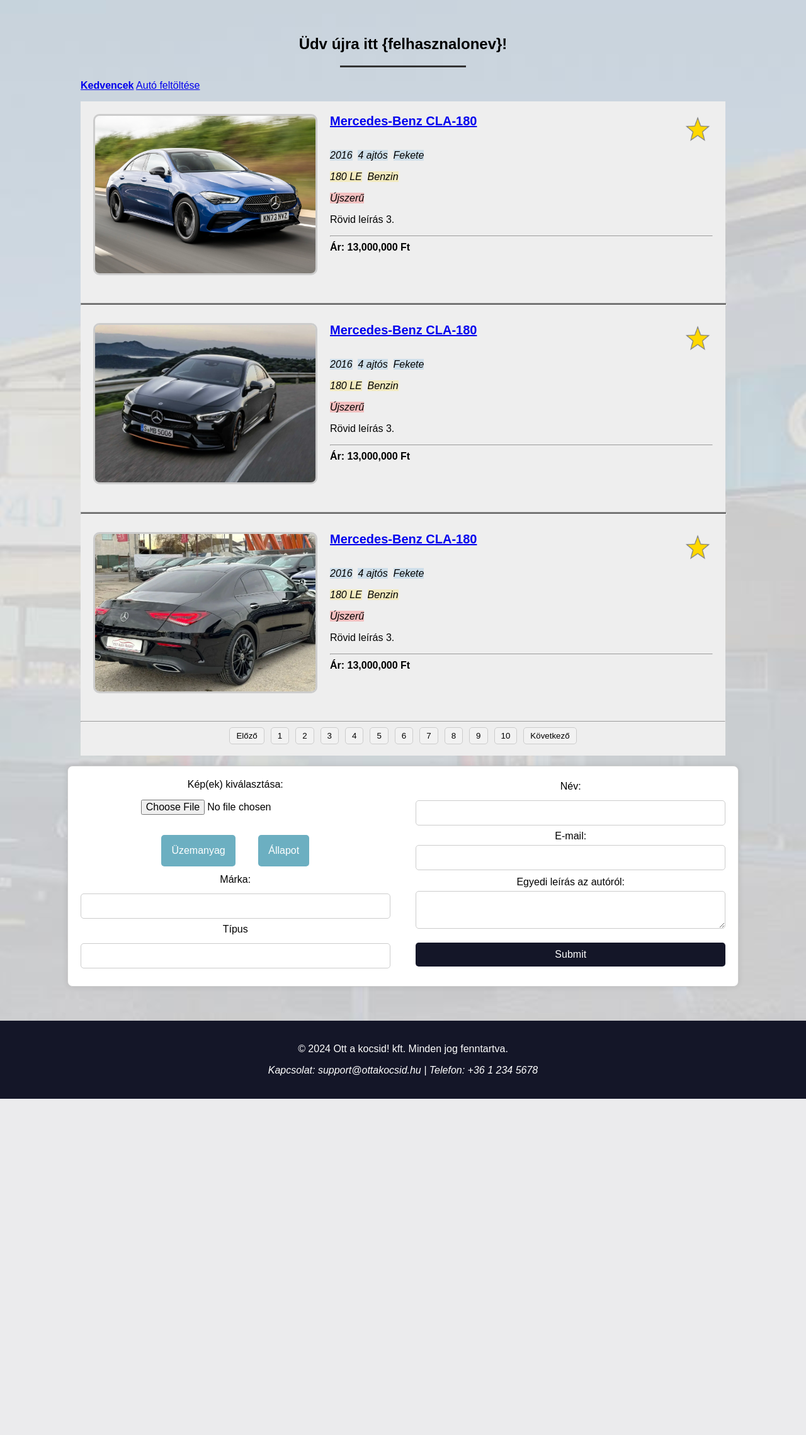
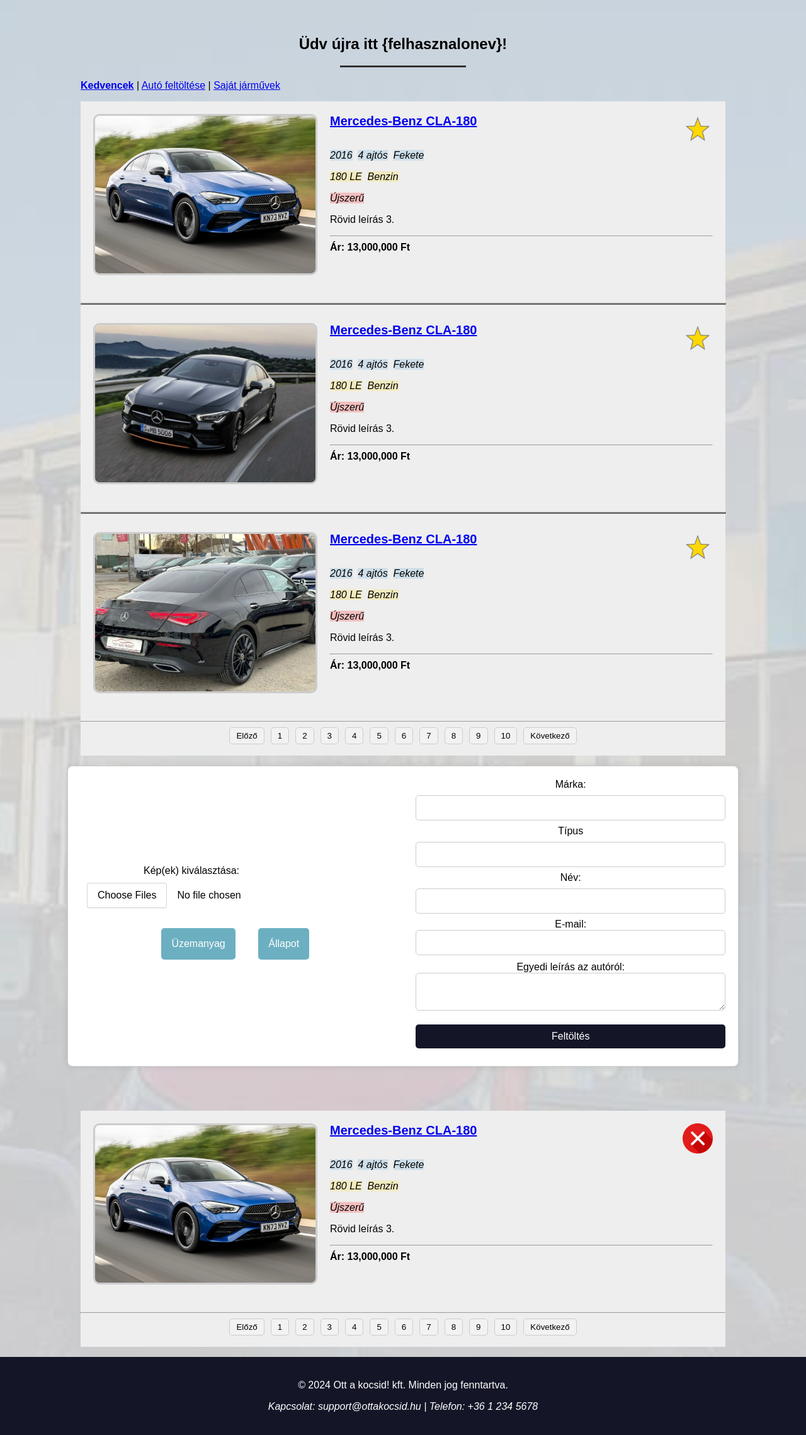
Before and after one commit to hokiattila/Webterv_Beadando, a PHP site: page /admin.html in a window 1280 px wide. Shown: the part 64-2343 px from the top of the page at 63% size. Before the commit the page ends 1809 px from the top, so only its background shows below. Run offline with PHP 8.4, Linux system fonts and the light colour scheme.

Commit message:
admin.html nagyjabol vegleges dizajn

```diff
--- a/admin.html
+++ b/admin.html
@@ -47,10 +47,11 @@
 <div><h2 class="center">Üdv újra itt {felhasznalonev}!</h2>
     <hr class="custom-hr">
     <nav class="submenu">
-        <a href="#kedvencek" class="activenav">Kedvencek</a>
-        <a href="#feltoltes">Autó feltöltése</a>
+        <a href="#kedvencek" class="activenav">Kedvencek</a> |
+        <a href="#feltoltes">Autó feltöltése</a> |
+        <a href="#sajat">Saját járművek</a>
     </nav>
-    <div class="bezarhato">
+
         <!-- favorites div megjelenítése ha a kedvencek menüpont az aktív -->
     <div class="favorites">
     <ul class="list">
@@ -124,7 +125,7 @@
     </ul>
     </div>
 </div>
-</div>
+
 
 <!-- Időpontfoglalás: offoljuk -->
 
@@ -133,8 +134,8 @@
 <form class="form-container" action="feldolgozo_oldal.php" method="post" enctype="multipart/form-data">
     <div class="form-left">
         <div class="centeredupload">
-        <label class="form-label" for="image">Kép(ek) kiválasztása:</label>
-        <input class="file-input" type="file" id="image" name="image" accept="image/*"></div>
+        <label class="form-label" for="image" >Kép(ek) kiválasztása:</label>
+        <input class="file-input" type="file" id="image" name="image" accept="image/*" multiple></div>
         <div class="dropdown">
             <button onclick="ClickedOnButton1('dropdownUzemanyag')" class="dropbtn" type="button">Üzemanyag</button>
             <div id="dropdownUzemanyag" class="dropdown-content">
@@ -156,13 +157,16 @@
                 <a href="#totalkar">Totálkár</a>
             </div>
         </div>
+
+
+    </div>
+    <div class="form-right">
         <label class="form-label" for="marka">Márka:</label>
         <input class="form-input" type="text" id="marka" name="name">
+
         <label class="form-label" for="tipus">Típus</label>
         <input class="form-input" type="text" id="tipus" name="name">
 
-    </div>
-    <div class="form-right">
         <label class="form-label" for="name">Név:</label>
         <input class="form-input" type="text" id="name" name="name">
 
@@ -171,14 +175,55 @@
 
         <label class="form-label" for="message">Egyedi leírás az autóról:</label>
         <textarea class="form-input" id="message" name="message"></textarea>
-        <input class="submit-button" type="submit" value="Submit">
+        <input class="submit-button" type="submit" value="Feltöltés">
     </div>
 
 
 </form>
+
 <br><br><br>
 
+<!-- sajat feltoltesek. Szerkeszteni nem lehet csak levenni es ujra feltenni. -->
+<div class="favorites">
+    <ul class="list">
+        <!-- listaelemeket php-val megjeleníteni dinamikusan a dobott találatok alapján -->
 
+        <li class="list-item">
+
+            <a href="car.html"><img class="list-itemkep" src="img/cars/cla/cla1.jpg" alt="Kép 3"></a>
+            <div class="list-item-content">
+                <div class="cimpluszkedvenc"><a href="car.html" ><h3>Mercedes-Benz CLA-180</h3> <!-- brand + modell típus --></a><div class="star"><img src="img/x_button.png" alt="Eltávolítás a kedvencekből"></div></div>
+                <p><i class="tag1">2016</i>&nbsp&nbsp<i class="tag1">4 ajtós</i>&nbsp&nbsp<i class="tag1">Fekete</i></p>
+                <p><i class="tag2">180 LE</i>&nbsp&nbsp<i class="tag2">Benzin</i></p>
+                <p><i class="tag3">Újszerű</i></p>
+
+                <p>Rövid leírás 3.</p>
+                <hr>
+                <p><b>Ár: 13,000,000 Ft</b></p>
+            </div>
+
+        </li>
+
+            <hr>
+            <!-- Majd itt jöhet a matek, a lényeg a design -->
+            <div class="pagination">
+                <button >Előző</button>
+                <button >1</button>
+                <button >2</button>
+                <button >3</button>
+                <button >4</button>
+                <button >5</button>
+                <button >6</button>
+                <button >7</button>
+                <button >8</button>
+                <button >9</button>
+                <button >10</button>
+                <button >Következő</button>
+            </div>
+            <br>
+    </ul>
+</div>
+</div>
 
 
 <!-- Galléria aktív kép -->
--- a/css/admin.css
+++ b/css/admin.css
@@ -24,9 +24,26 @@
     width: 48%; /* Mindkét konténer szélessége */
 }
 
-.form-label {
-    display: block;
-    margin-bottom: 5px;
+input[type="file"]::file-selector-button {
+    border-radius: 4px;
+    padding: 0 16px;
+    height: 40px;
+    cursor: pointer;
+    background-color: white;
+    border: 1px solid rgba(0, 0, 0, 0.16);
+    box-shadow: 0px 1px 0px rgba(0, 0, 0, 0.05);
+    margin-right: 16px;
+    transition: background-color 200ms;
+}
+
+/* file upload button hover state */
+input[type="file"]::file-selector-button:hover {
+    background-color: #f3f4f6;
+}
+
+/* file upload button active state */
+input[type="file"]::file-selector-button:active {
+    background-color: #e5e7eb;
 }
 
 .form-input {
@@ -70,5 +87,6 @@
 
 .centeredupload {
     margin: auto;
-    width: 20em;
+    width: 22em;
+    float: left;
 }
```
Also changed, not shown: img/x_button.png (added).
